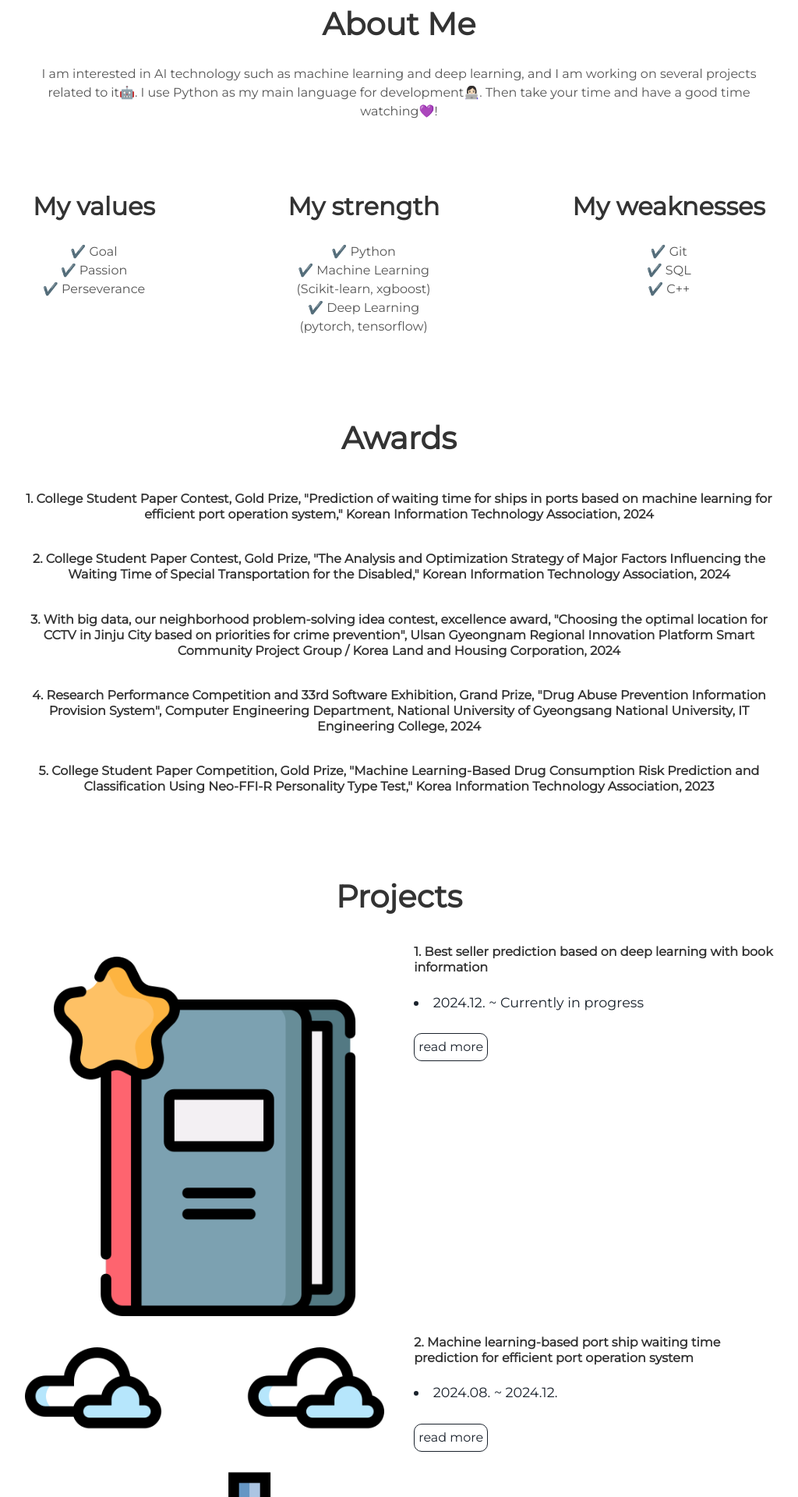
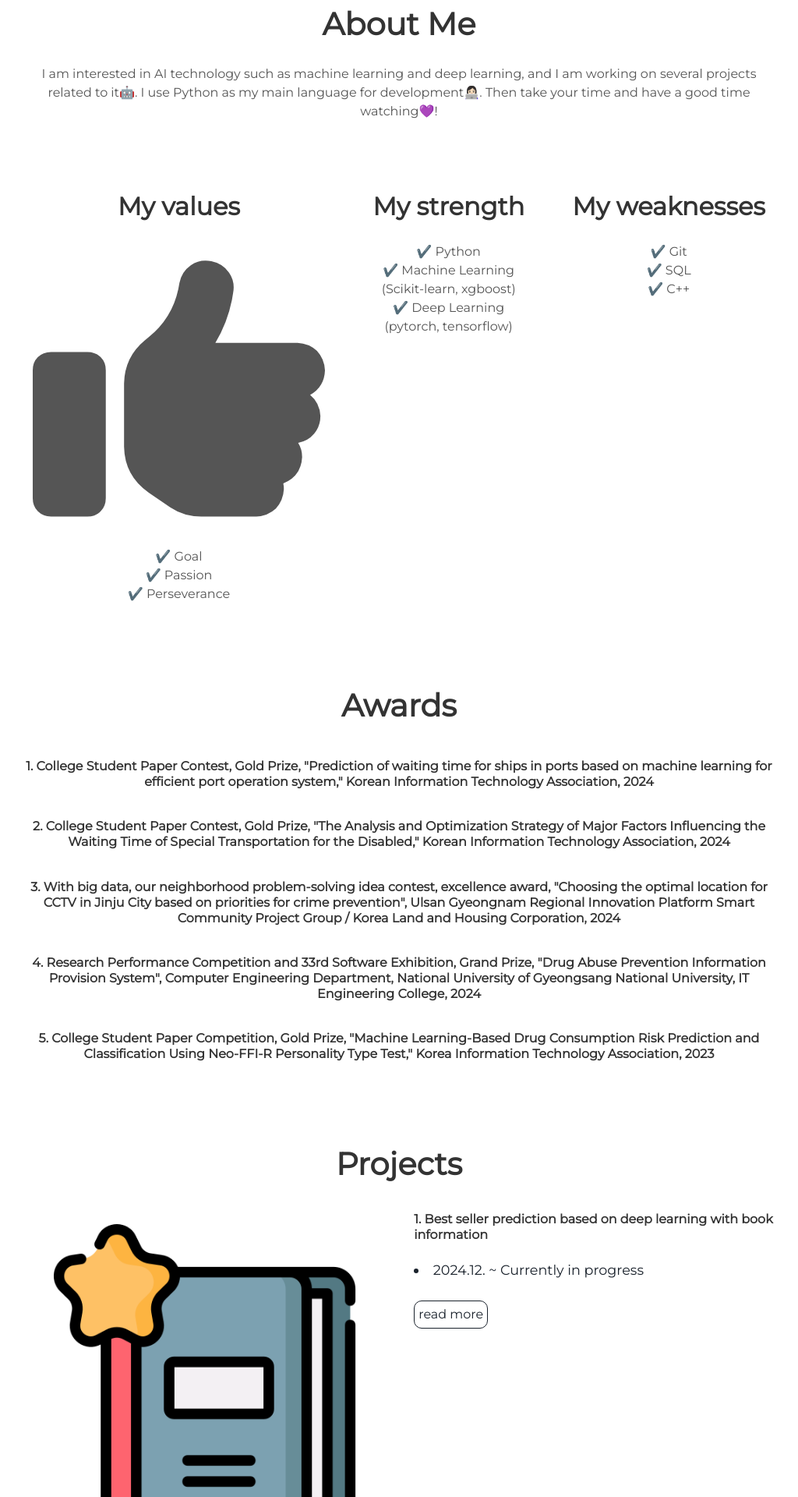
Before and after one commit to alsghk05/alsghk05.github.io, a Jekyll site: the page built from index.html, in a window 1280 px wide. Shown: the part 974-2894 px from the top of the page at 78% size, without its empty margins (128-1152 px from the left). Built offline with Jekyll 4.4.1, drawn with Linux system fonts in a browser that asks for light colours; nearby versions of some CDN libraries.

Commit message:
Update about.html

```diff
--- a/_includes/about.html
+++ b/_includes/about.html
@@ -5,6 +5,7 @@
   <div class="user">
     <div class="tech">
       <h2>My values</h2>
+      <i class="fas fa-thumbs-up fa-5x"></i>
       <p>
         ✔️ Goal <br>
         ✔️ Passion <br>
```
